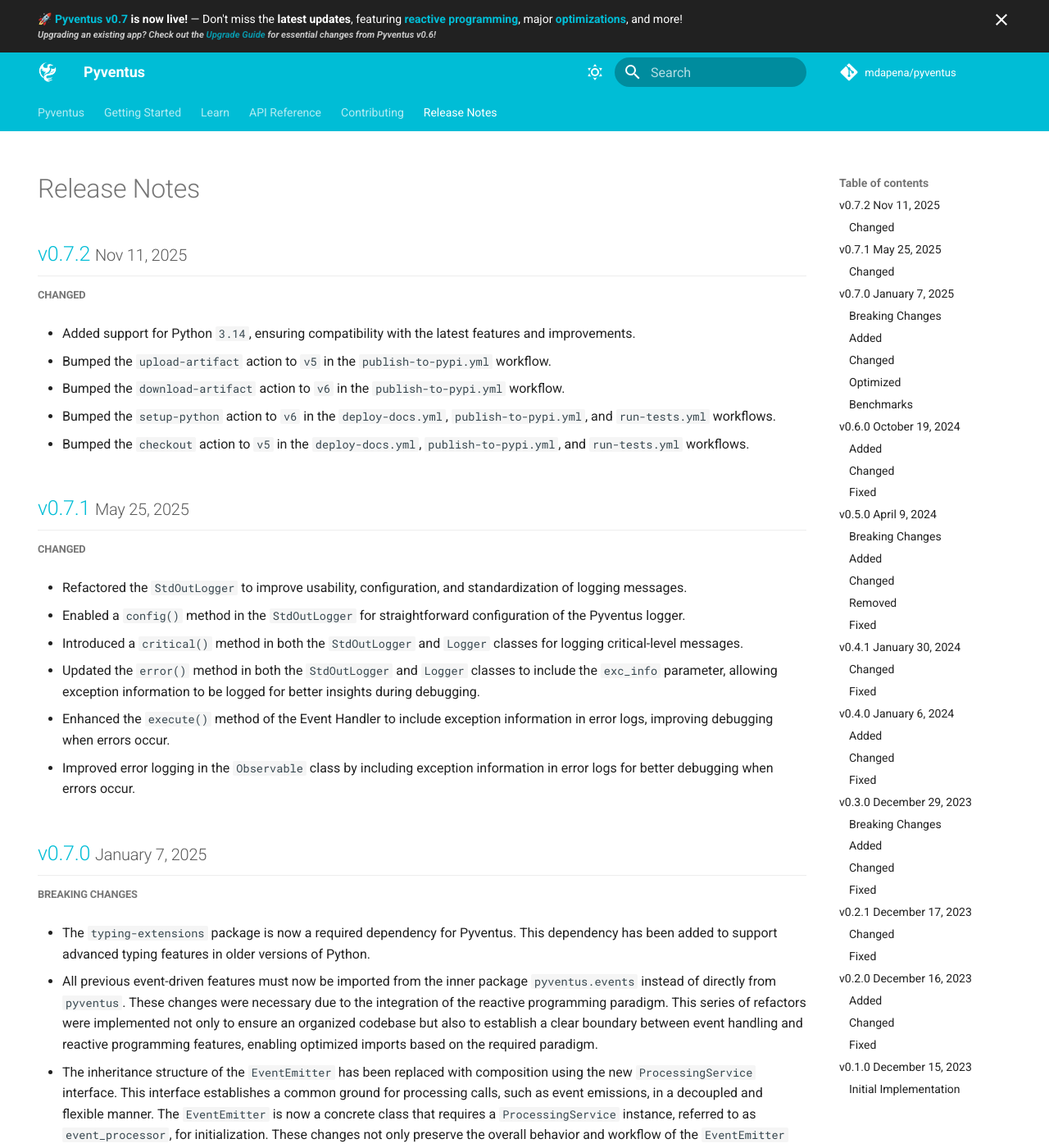
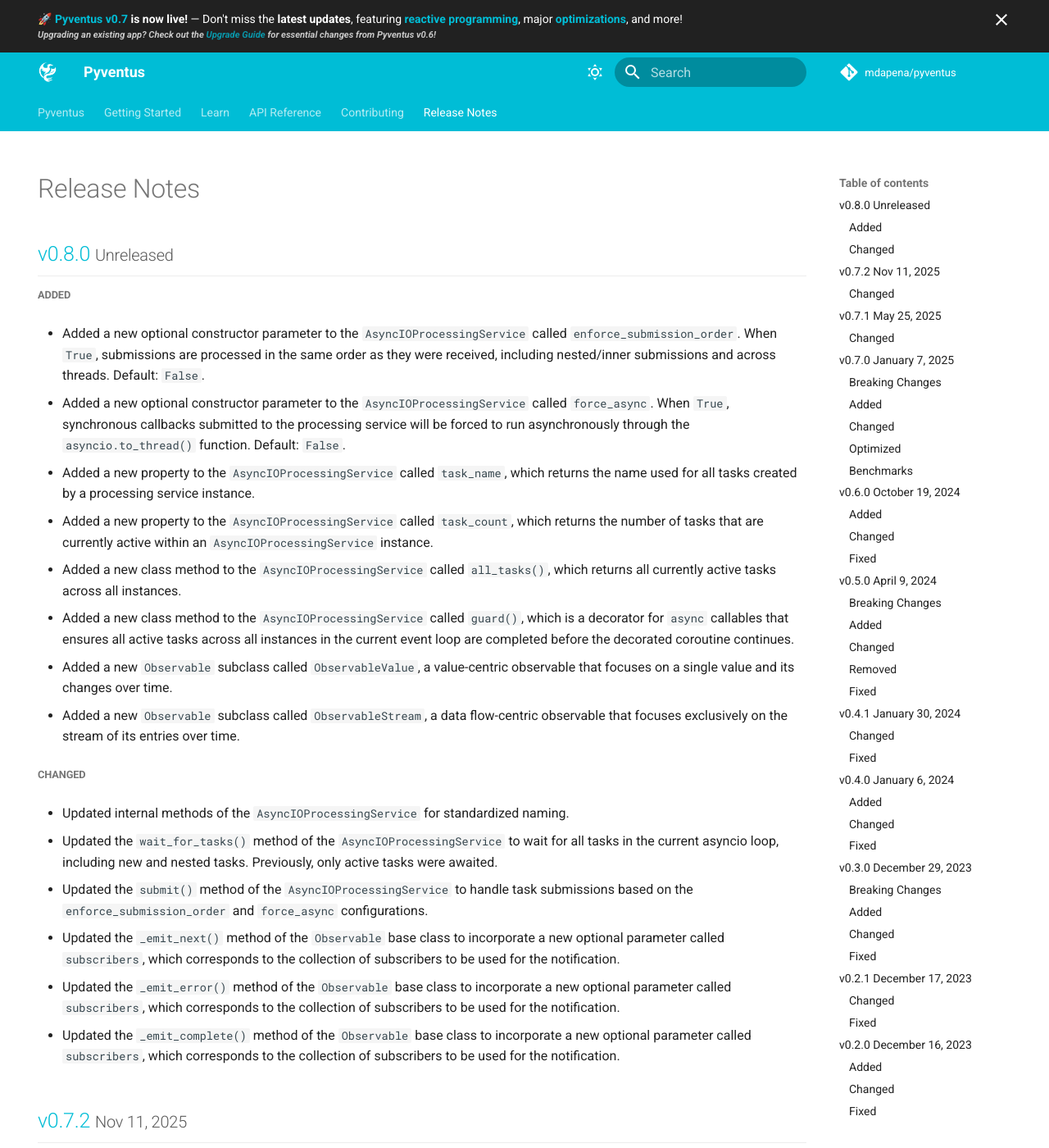
Before and after one commit to mdapena/pyventus, an MkDocs documentation site: the page built from docs/release-notes.md, in a window 1280 px wide and 1400 px high. Shown: the whole window at 82% size. Built offline with MkDocs 1.6.1 and Material for MkDocs 9.7.7, drawn with Linux system fonts in a browser that asks for light colours; comment, search, counter and statistics services are not loaded; the version menu is left out.

Commit message:
Update release notes with `v0.8.0` changes

```diff
--- a/docs/release-notes.md
+++ b/docs/release-notes.md
@@ -9,6 +9,44 @@
 		margin-bottom: -0.2em !important;
 	}
 </style>
+
+[//]: # "--------------------------------------------------------------------------------------------------------------"
+
+## [v0.8.0](https://github.com/mdapena/pyventus/releases/tag/0.8.0) <small>Unreleased</small> { id="0.8.0" }
+
+<hr class="divider">
+
+##### Added { id="0.8.0-added" }
+
+-   Added a new optional constructor parameter to the `AsyncIOProcessingService` called `enforce_submission_order`. When `True`, submissions are processed in the same order as they were received, including nested/inner submissions and across threads. Default: `False`.
+
+-   Added a new optional constructor parameter to the `AsyncIOProcessingService` called `force_async`. When `True`, synchronous callbacks submitted to the processing service will be forced to run asynchronously through the `asyncio.to_thread()` function. Default: `False`.
+
+-   Added a new property to the `AsyncIOProcessingService` called `task_name`, which returns the name used for all tasks created by a processing service instance.
+
+-   Added a new property to the `AsyncIOProcessingService` called `task_count`, which returns the number of tasks that are currently active within an `AsyncIOProcessingService` instance.
+
+-   Added a new class method to the `AsyncIOProcessingService` called `all_tasks()`, which returns all currently active tasks across all instances.
+
+-   Added a new class method to the `AsyncIOProcessingService` called `guard()`, which is a decorator for `async` callables that ensures all active tasks across all instances in the current event loop are completed before the decorated coroutine continues.
+
+-   Added a new `Observable` subclass called `ObservableValue`, a value-centric observable that focuses on a single value and its changes over time.
+
+-   Added a new `Observable` subclass called `ObservableStream`, a data flow-centric observable that focuses exclusively on the stream of its entries over time.
+
+##### Changed { id="0.8.0-changed" }
+
+-   Updated internal methods of the `AsyncIOProcessingService` for standardized naming.
+
+-   Updated the `wait_for_tasks()` method of the `AsyncIOProcessingService` to wait for all tasks in the current asyncio loop, including new and nested tasks. Previously, only active tasks were awaited.
+
+-   Updated the `submit()` method of the `AsyncIOProcessingService` to handle task submissions based on the `enforce_submission_order` and `force_async` configurations.
+
+-   Updated the `_emit_next()` method of the `Observable` base class to incorporate a new optional parameter called `subscribers`, which corresponds to the collection of subscribers to be used for the notification.
+
+-   Updated the `_emit_error()` method of the `Observable` base class to incorporate a new optional parameter called `subscribers`, which corresponds to the collection of subscribers to be used for the notification.
+
+-   Updated the `_emit_complete()` method of the `Observable` base class to incorporate a new optional parameter called `subscribers`, which corresponds to the collection of subscribers to be used for the notification.
 
 [//]: # "--------------------------------------------------------------------------------------------------------------"
 
```
